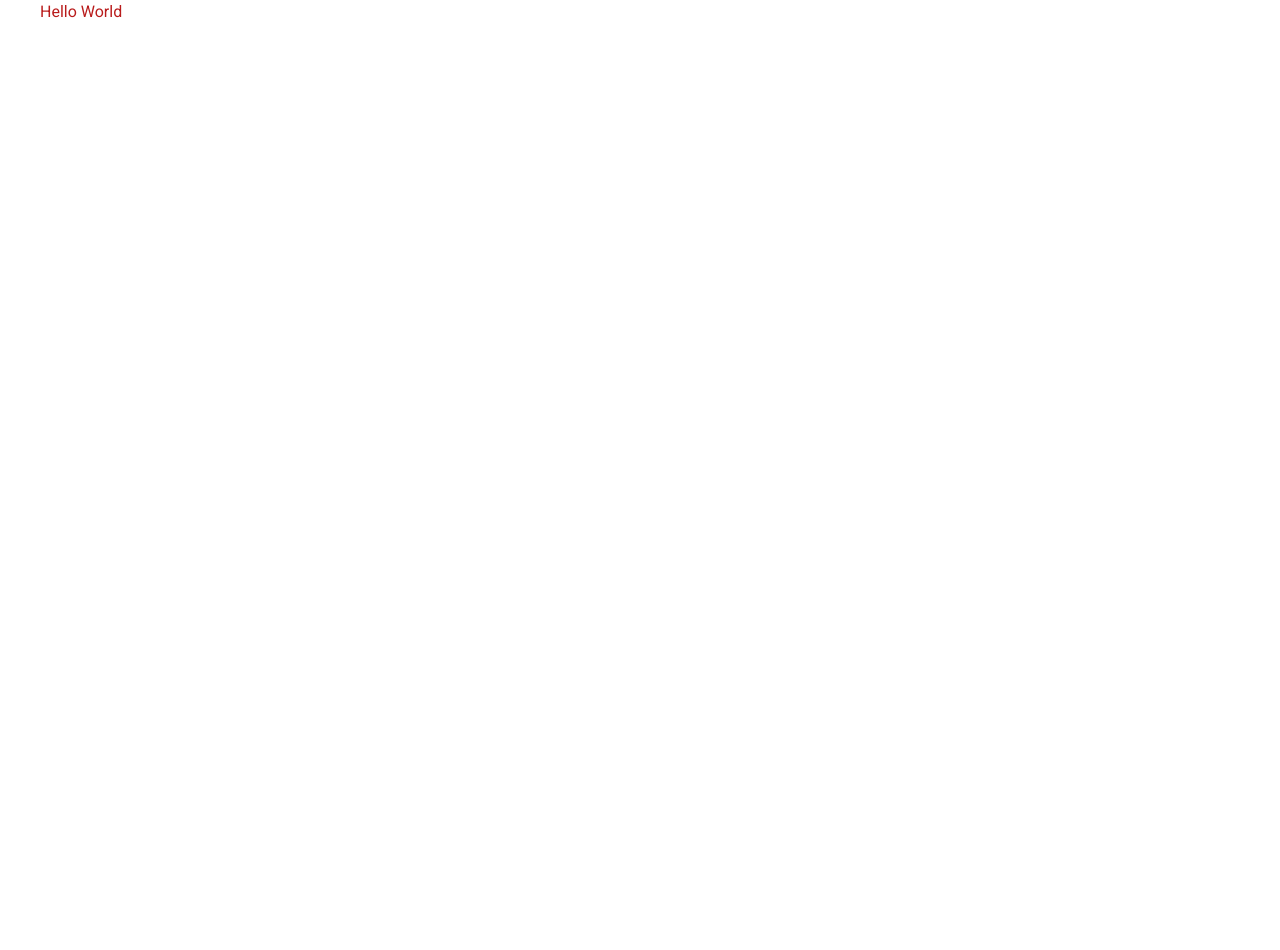
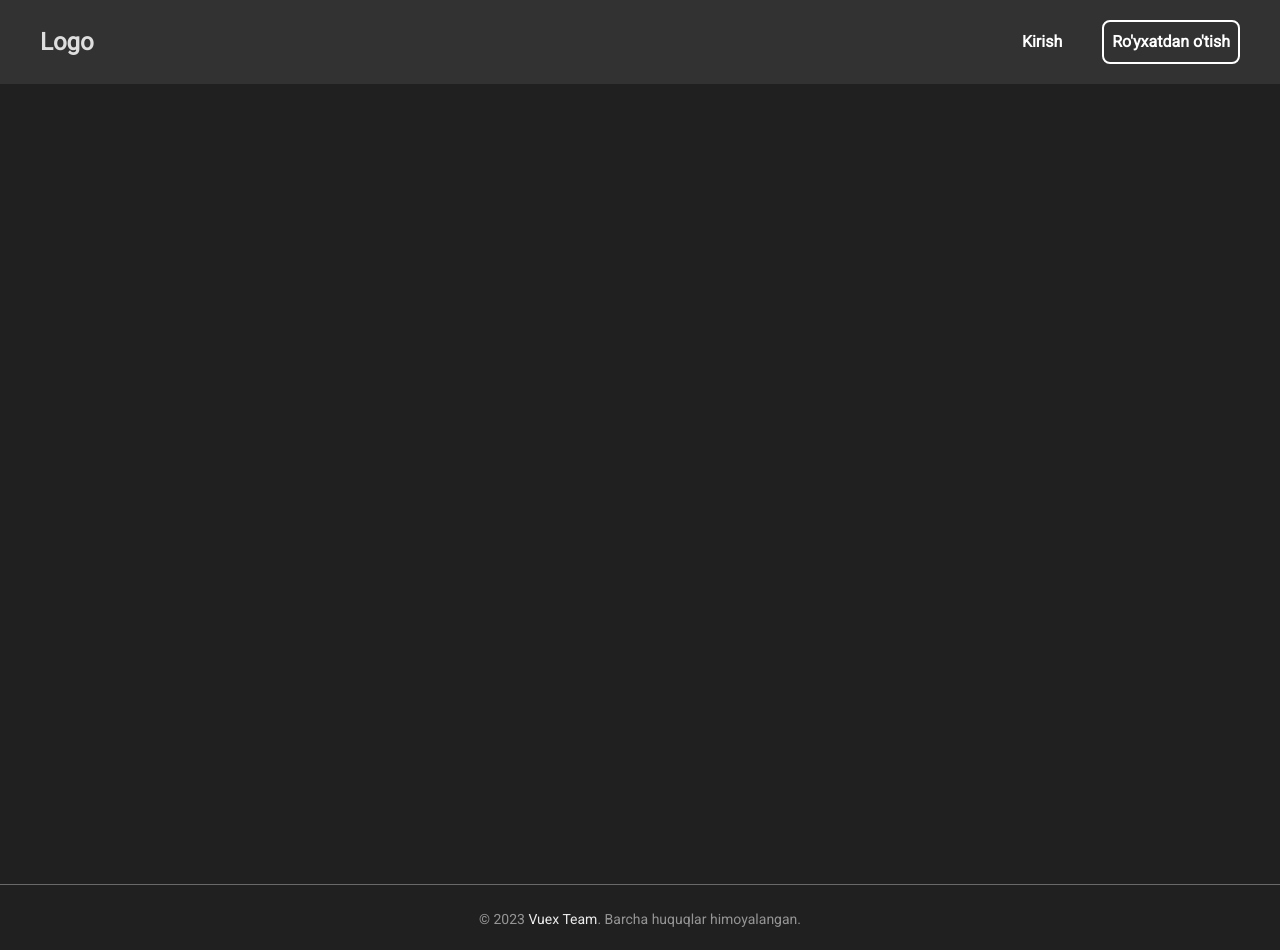
Before and after one commit to vuex-team-contest-3/vuex-team-contest-3-frontend, a Vue app: page / in a window 1280 px wide. Shown: the top 950 px of the page. Before the commit the page ends 800 px from the top, so only its background shows below. Built offline with nearby package versions, Linux system fonts and the light colour scheme.

Commit message:
Header and Footer

```diff
--- /dev/null
+++ b/src/components/Footer.vue
@@ -0,0 +1,17 @@
+<template>
+    <footer class="bg-[#202020] border-t border-[#696969]">
+        <Container>
+            <div class="py-6 flex flex-col items-center">
+                <span class="text-sm text-[#959595] text-center">© 2023 <a href="#"
+                        class="hover:underline text-[#ECECEC]">Vuex Team</a>. Barcha huquqlar himoyalangan.
+                </span>
+            </div>
+        </Container>
+    </footer>
+</template>
+
+<script setup>
+
+</script>
+
+<style lang="scss" scoped></style>
--- /dev/null
+++ b/src/components/Header.vue
@@ -0,0 +1,77 @@
+<template>
+    <header class="bg-[#323232]">
+        <Container>
+            <nav class="w-full flex items-center justify-between py-5">
+                <div>
+                    <a href="#" class="flex items-center">
+                        <h1 class="text-[24px] w-[100px] text-[#DEDEDE] font-bold">Logo</h1>
+                    </a>
+                </div>
+                <div class="hidden lg:block">
+                    <ul class="flex items-center gap-8 text-[16px] text-white font-bold">
+                        <li class="hidden p-2 text-[#DEDEDE] hover:text-white">
+                            <a href="#home">Shifokorlar</a>
+                        </li>
+                        <li class="hidden p-2 text-[#DEDEDE] hover:text-white">
+                            <a href="#social">Xizmatlar</a>
+                        </li>
+                        <li class="hidden p-2 text-[#DEDEDE] hover:text-white">
+                            <a href="#project">Narxlar</a>
+                        </li>
+                        <li :class="lamp ? 'hidden' : ''">
+                            <button class="text-white p-2 duration-200 rounded-lg hover:text-[#bbbbbb]">
+                                <router-link to="/login">Kirish</router-link>
+                            </button>
+                        </li>
+                        <li :class="lamp ? 'hidden' : ''">
+                            <button
+                                class="text-white duration-200 border-white border-2 p-2 rounded-lg hover:border-[#bbbbbb] hover:text-[#bbbbbb]">
+                                <router-link to="/registration">Ro'yxatdan o'tish</router-link>
+                            </button>
+                        </li>
+                    </ul>
+                </div>
+                <div class="lg:hidden reletive">
+                    <button @click="toggleMenu" class="flex p-1 rounded-lg focus:ring-2 focus:ring-[#3B3B98]">
+                        <i class='text-[24px] text-white font-bold' :class="menu ? 'bx bx-x' : 'bx bx-menu'"></i>
+                    </button>
+                    <ul class="absolute bg-[#A7C5BD] w-[60%] sm:w-[40%] h-[100vh] right-0 top-[76px] text-white font-bold text-[18px]"
+                        :class="menu ? 'bloc' : 'hidden'">
+                        <li class="mb-5 mt-5 pl-5" :class="lamp ? 'hidden' : ''">
+                            <button
+                                class="bg-white text-[#3B3B98] border-2 border-white p-2 rounded-lg hover:border-[#3B3B98]">
+                                <router-link to="/login">Log in</router-link>
+                            </button>
+                        </li>
+                        <li class="mb-5 pl-5" :class="lamp ? 'hidden' : ''">
+                            <button class="bg-[#3B3B98] border-2 border-[#3B3B98] p-2 rounded-lg hover:border-white">
+                                <router-link to="/registration">Registration</router-link>
+                            </button>
+                        </li>
+                        <li class="p-2 pl-5 text-[#E2E8F0] hover:text-white mb-5">
+                            <a href="#home" @click="closeMenu">Home</a>
+                        </li>
+                        <li class="p-2 pl-5 text-[#E2E8F0] hover:text-white mb-5">
+                            <a href="#social" @click="closeMenu">Socials</a>
+                        </li>
+                        <li class="p-2 pl-5 text-[#E2E8F0] hover:text-white mb-5">
+                            <a href="#project" @click="closeMenu">Projects</a>
+                        </li>
+                        <li class="p-2 pl-5 text-[#E2E8F0] hover:text-white mb-5">
+                            <a href="#price" @click="closeMenu">Prices</a>
+                        </li>
+                        <li class="p-2 pl-5 text-[#E2E8F0] hover:text-white">
+                            <a href="#staff" @click="closeMenu">Staffs</a>
+                        </li>
+                    </ul>
+                </div>
+            </nav>
+        </Container>
+    </header>
+</template>
+
+<script setup>
+
+</script>
+
+<style lang="scss" scoped></style>
--- a/src/views/HomeView.vue
+++ b/src/views/HomeView.vue
@@ -1,9 +1,13 @@
 <script setup></script>
 
 <template>
-  <main>
-    <Container>
-      <h1 class="text-red-700">Hello World</h1>
-    </Container>
+  <Header />
+  <main class="min-h-screen bg-[#202020]">
+    <section class="">
+      <Container>
+
+      </Container>
+    </section>
   </main>
+  <Footer />
 </template>
```
